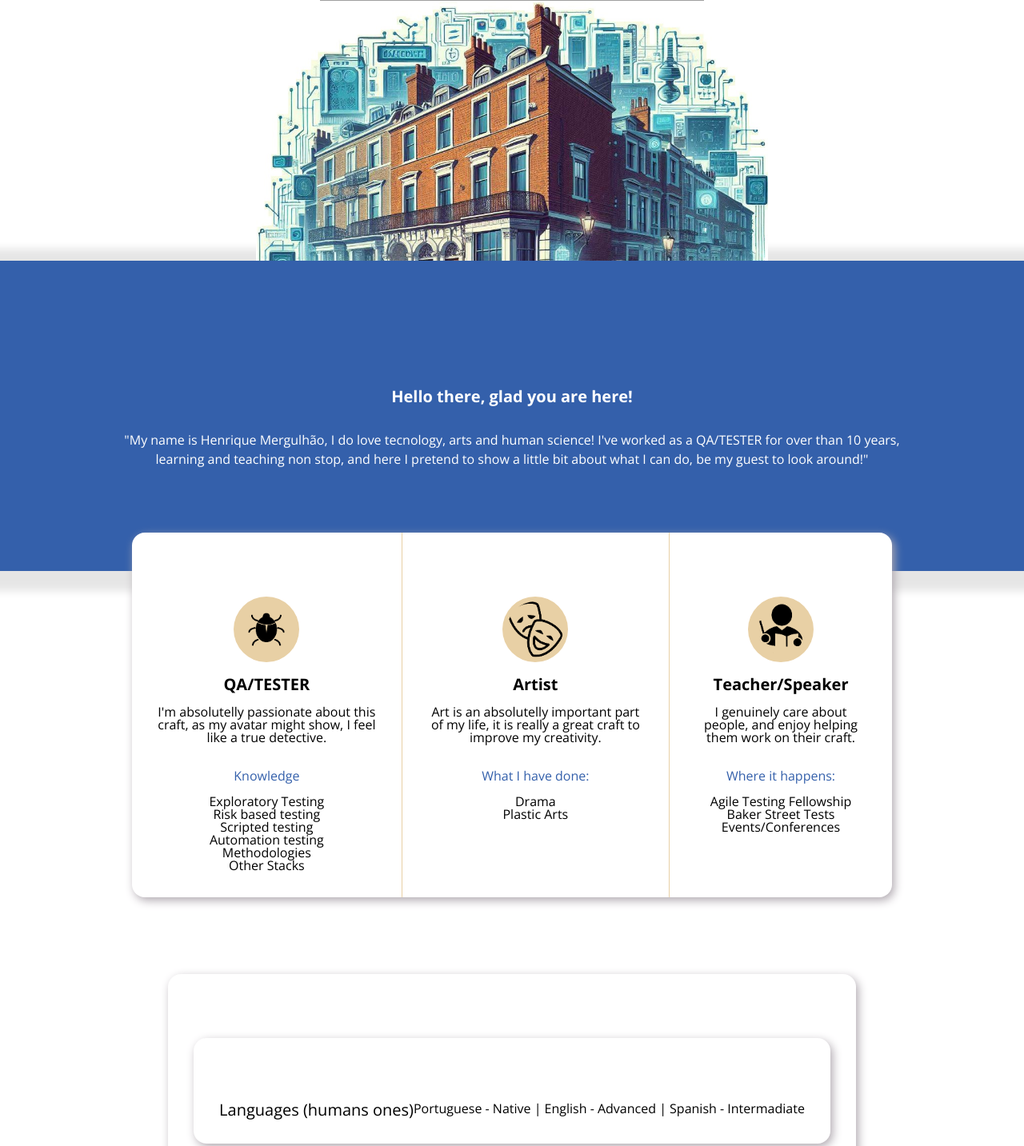
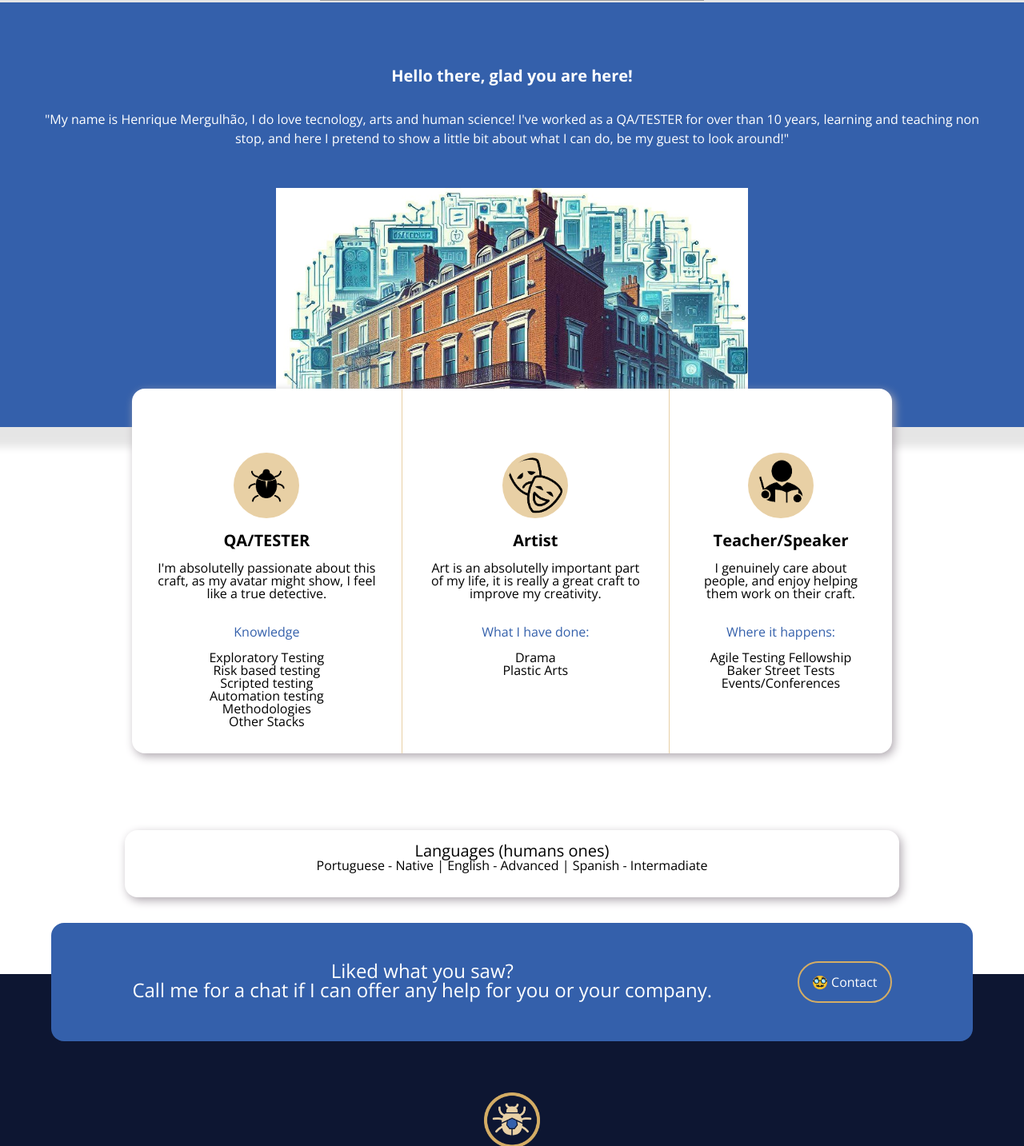
Before and after one commit to Mergulhissimo/BakerStreetSite, a plain HTML site: page index.html in a window 1280 px wide. Shown: the part 575-2008 px from the top of the page at 80% size. Drawn offline with nearby package versions, Linux system fonts and the light colour scheme; grey boxes are pictures that could not be loaded.

Commit message:
Melhorias e correções na home (layout)

```diff
--- a/css/style.css
+++ b/css/style.css
@@ -130,6 +130,7 @@ footer {
 }
 
 a.button  {
+    display: flex;
     border: 2px solid #D4AD65;
     border-radius: 2rem;
     padding: 1rem;
@@ -164,7 +165,7 @@ footer .logos {
 
 section.main {
     text-align: center;
-    padding: 8rem;
+    padding: 50px 50px 0px 50px;
     background-color: #3460AB;
     color: white;
     box-shadow: 00px 05px 10px 20px rgba(0, 0, 0, 0.1);
@@ -179,17 +180,17 @@ section.main p {
     line-height: 1.5rem;
 }
 
+.espacamento-inferior{
+    padding-bottom: 50px;
+}
+
 .services-wrapper {
     display: flex;
     justify-content: center;
     margin-bottom: 6rem;
 }
 
-.languages {
-    display: flex;
-    justify-content: center;
-    margin-bottom: 3rem;
-}
+
 .services {
     display: flex;
     justify-content: space-around;
@@ -208,18 +209,13 @@ section.main p {
 }
 
 .languages {
-    display: flex;
-    justify-content: space-evenly;
     max-width: 950px;
     border-radius: 1rem;
     background-color: white;
     -webkit-box-shadow: 3px 4px 12px 0px rgba(177, 170, 177);
     -moz-box-shadow: 3px 4px 12px 0px rgba(177, 170, 177);
     box-shadow: 3px 4px 12px 0px rgb(177, 170, 177);
-}
-
-.languages {
-    padding: 5rem 2rem 2rem;
+    padding: 1rem 15rem 2rem;
     text-align: center;
 }
 
--- a/index.html
+++ b/index.html
@@ -11,10 +11,10 @@
 </head>
 <body>
     <header>
-        <nav class="s">
-            <a href="index.html">
+        <nav>
+            <div><a href="index.html">
                 <img src="img/simboloLogo2.png" width="10%" alt="">
-            </a>
+            </a></div>
             <ul>
                 <li><a href="blog.html" class="darkblue button">Blog</a></li>
                 <li><a href="contact.html"class="darkblue button">Contact</a></li>
@@ -28,12 +28,10 @@
             <img src="img/merg.png" alt="">
         </div>
     </section>
-    <section class="image-separator">
-        <img src="img/baker_street.jpg" width="50%" alt="">
-    </section>
     <section class="main">
         <h2 class="h2">Hello there, glad you are here!</h2>
-        <p>"My name is Henrique Mergulhão, I do love tecnology, arts and human science! I've worked as a QA/TESTER for over than 10 years, learning and teaching non stop, and here I pretend to show a little bit about what I can do, be my guest to look around!"</p>
+        <p class="espacamento-inferior">"My name is Henrique Mergulhão, I do love tecnology, arts and human science! I've worked as a QA/TESTER for over than 10 years, learning and teaching non stop, and here I pretend to show a little bit about what I can do, be my guest to look around!"</p>
+        <img src="img/baker_street.jpg" width="50%" alt="">
     </section>
     <section class="services-wrapper">
         <div class="services">
@@ -76,10 +74,8 @@
         </div>
     </section><section class="services-wrapper">
         <div class="languages">
-            <div class="languages">
                 <h3 class="h3">Languages (humans ones)</h3>
                 <p>Portuguese - Native  |  English - Advanced  |  Spanish - Intermadiate</p>
-            </div>
         </div>
     </section>
     <footer>
```
